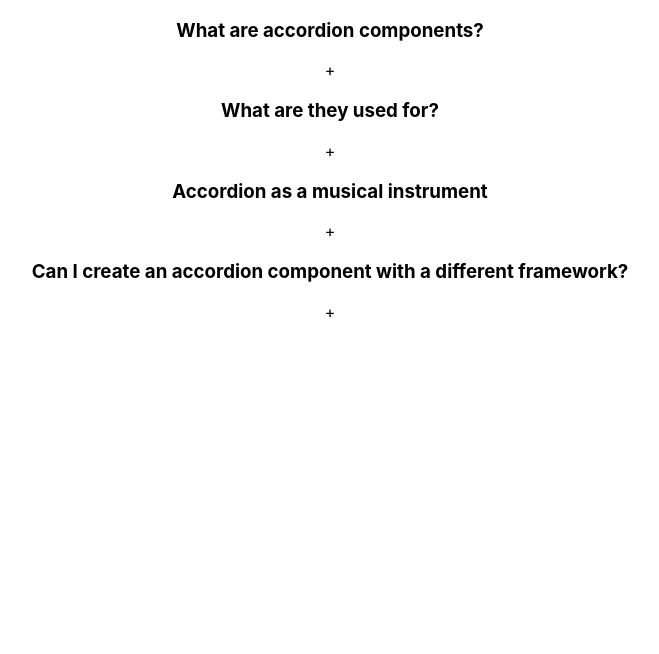
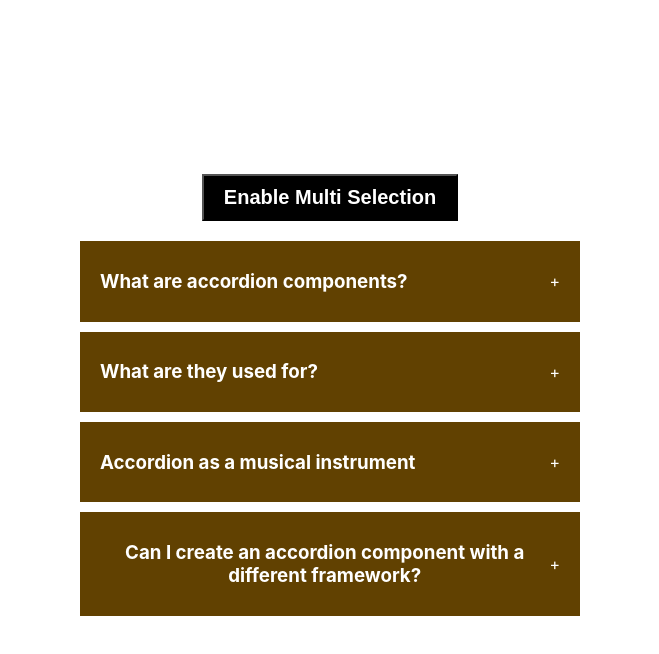
Before and after one commit to adiborse111/reactpractice, a React (Create React App) app: page / in a window 1280 px wide. Shown: the top 654 px of the page, without its empty margins (310-969 px from the left). Built offline with nearby package versions, Linux system fonts and the light colour scheme.

Commit message:
accordian done

```diff
--- a/src/components/accordian/index.jsx
+++ b/src/components/accordian/index.jsx
@@ -1,34 +1,63 @@
 import { useState } from "react";
-import data from './data';
+import data from "./data";
+import "./styles.css";
 
+export default function Accordian() {
+  const [selected, setSelected] = useState(null);
+  const [enableMultiSelection, setEnableMultiSelection] = useState(false);
+  const [multiple, setMultiple] = useState([]);
 
-export default function Accordian(){
+  function handleSingleSelection(getCurrentId) {
+    setSelected(getCurrentId === selected ? null : getCurrentId);
+  }
 
-    const [selected, setSelected] = useState(null);
+  function handleMultiSelection(getCurrentId) {
+    let cpyMultiple = [...multiple];
+    const findIndexOfCurrentId = cpyMultiple.indexOf(getCurrentId);
 
-    function handleSingleSelection(getCurrentId){
-        setSelected(getCurrentId);
-    }
+    if (findIndexOfCurrentId === -1) cpyMultiple.push(getCurrentId);
+    else cpyMultiple.splice(findIndexOfCurrentId, 1);
 
-    return(
-        <div className="wrapper">
-            <div className="accordian">
-                {
-                    data && data.length > 0 ?(
-                    data.map(dataItem => <div className="item">
-                        <div onClick={()=>handleSingleSelection(dataItem.id)} className="title">
-                            <h3>{dataItem.question}</h3>
-                            <span>+</span>
-                        </div>
-                        {
-                            selected === dataItem.id ?
-                            <div></div>
-                            : null
-                        }
-                    </div>))
-                    : <div>No Data Found !</div>
+    setMultiple(cpyMultiple);
+  }
+//   console.log(selected, multiple);
+
+  return (
+    <div className="wrapper">
+      <button onClick={() => setEnableMultiSelection(!enableMultiSelection)}>
+        Enable Multi Selection
+      </button>
+      <div className="accordian">
+        {data && data.length > 0 ? (
+          data.map((dataItem) => (
+            <div className="item">
+              <div
+                onClick={
+                  enableMultiSelection
+                    ? () => handleMultiSelection(dataItem.id)
+                    : () => handleSingleSelection(dataItem.id)
                 }
+                className="title"
+              >
+                <h3>{dataItem.question}</h3>
+                <span>+</span>
+              </div>
+              {enableMultiSelection
+                ? multiple.indexOf(dataItem.id) !== -1 && (
+                    <div className="content">{dataItem.answer}</div>
+                  )
+                : selected === dataItem.id && (
+                    <div className="content">{dataItem.answer}</div>
+                  )}
+              {/* {selected === dataItem.id  ? (
+                <div className="content">{dataItem.answer}</div>
+              ) : null} */}
             </div>
-        </div>
-    );
+          ))
+        ) : (
+          <div>No Data Found !</div>
+        )}
+      </div>
+    </div>
+  );
 }
--- a/src/components/accordian/styles.css
+++ b/src/components/accordian/styles.css
@@ -0,0 +1,41 @@
+.wrapper{
+    display: flex;
+    height: 100vh;
+    width: 100vw;
+    justify-content: center;
+    align-items: center;
+    flex-direction: column;
+    gap: 20px;
+}
+
+.wrapper button{
+    padding: 10px 20px;
+    background: black;
+    color: white;
+    font-weight: bold;
+    font-size: 20px;
+    cursor: pointer;
+}
+
+.accordian{
+    width: 500px;
+}
+
+.item{
+    background: #614101;
+    margin-bottom: 10px;
+    padding: 10px 20px;
+}
+
+.title{
+    color: #ffffff;
+    display: flex;
+    justify-content: space-between;
+    align-items: center;
+    cursor: pointer;
+}
+
+.content{
+    color: #ffffff;
+    height: auto;
+}
```
